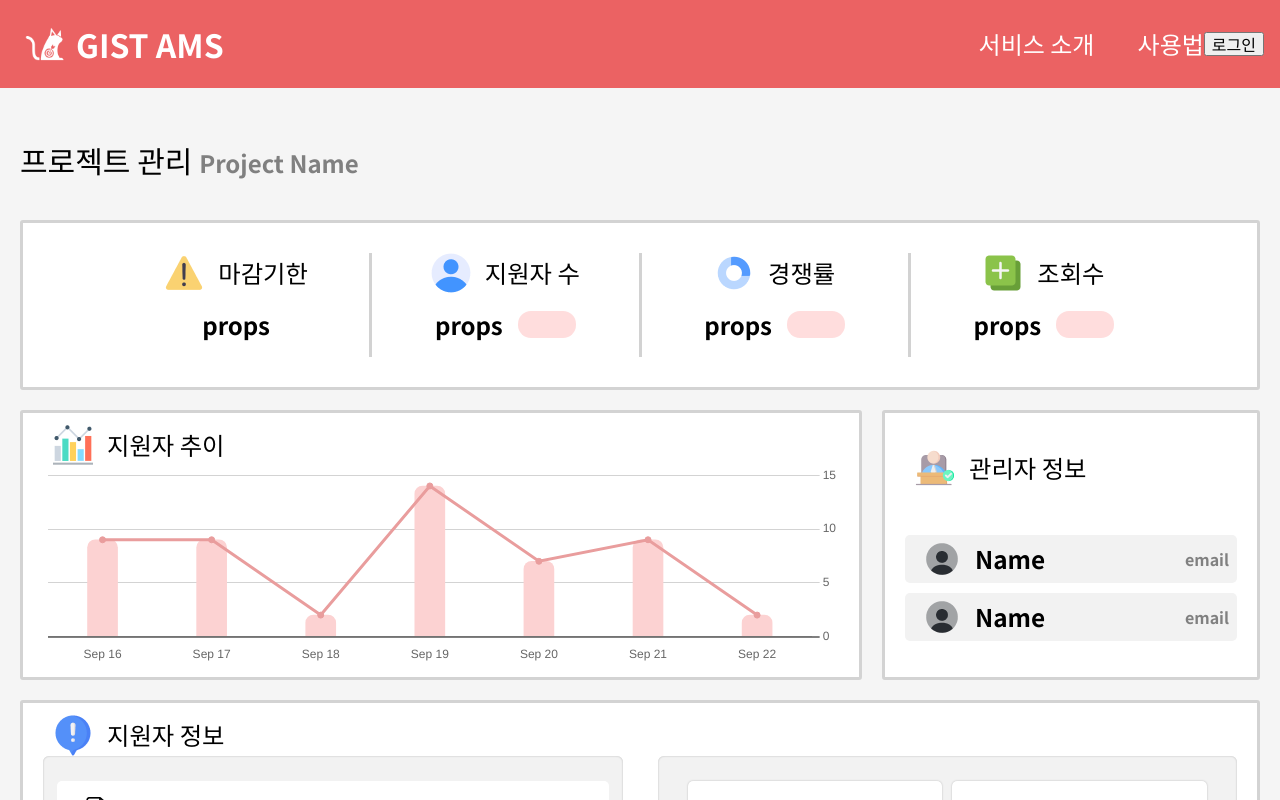
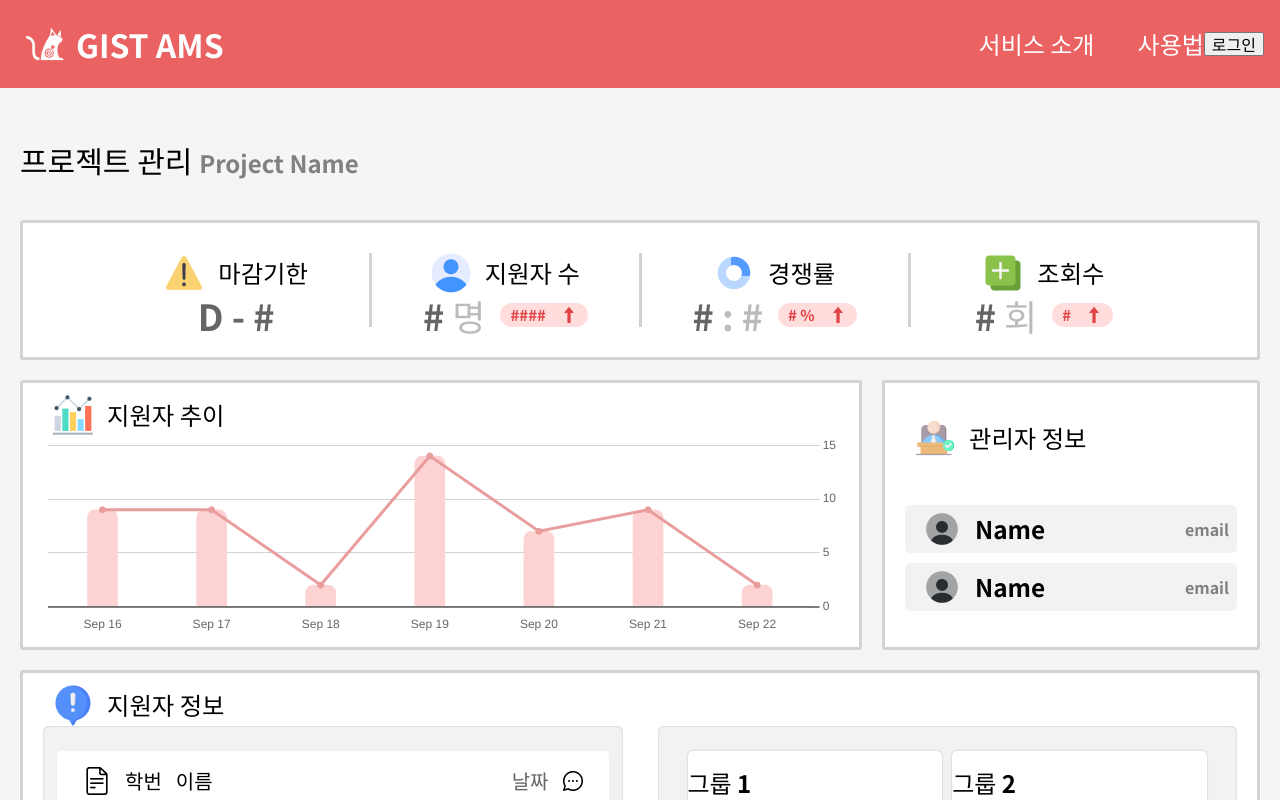
Before and after one commit to gsainfoteam/ziggle-ams-fe, a React (Vite) app: page /1 in a window 1280 px wide. Shown: the top 800 px of the page. Built offline with nearby package versions, Linux system fonts and the light colour scheme.

Commit message:
💄 change box

```diff
--- a/src/pages/Dashboard/components/ManagementBar.tsx
+++ b/src/pages/Dashboard/components/ManagementBar.tsx
@@ -1,5 +1,6 @@
 import styled from "styled-components";
 
+import arrow from "../assets/arrow.png";
 import caution from "../assets/caution.png";
 import doughnut from "../assets/doughnut.png";
 import plus from "../assets/plus.png";
@@ -28,6 +29,7 @@ const Management = styled.section`
   flex-direction: column;
   align-items: center;
   padding: 0px 10px;
+  gap: 10px;
 `;
 
 const Status = styled.div`
@@ -35,6 +37,16 @@ const Status = styled.div`
   justify-content: space-between;
   align-items: center;
   gap: 15px;
+  color: #656565;
+  h2 {
+    margin: 0;
+    font-size: 2.25rem;
+  }
+  span {
+    display: inline;
+    color: #bbb;
+    margin: 0;
+  }
   @media screen and (max-width: 850px) {
     flex-direction: column;
   }
@@ -46,12 +58,21 @@ const Border = styled.div`
 `;
 
 const Change = styled.section`
-  width: 50px;
-  height: 27;
+  border-radius: 13px;
+  color: #e04141;
   background-color: #ffdddd;
-  border-radius: 13px;
-  width: 58px;
-  height: 27px;
+  img {
+    width: 18px;
+    height: 18px;
+  }
+
+  ${Logo} {
+    font-size: 0.8rem;
+
+    h3 {
+      margin: 0;
+    }
+  }
 `;
 
 const ManagementBar = () => {
@@ -64,7 +85,7 @@ const ManagementBar = () => {
             <h3>마감기한</h3>
           </Logo>
           <Status>
-            <h2>props</h2>
+            <h2>D - #</h2>
           </Status>
         </Management>
         <Border />
@@ -74,8 +95,15 @@ const ManagementBar = () => {
             <h3>지원자 수</h3>
           </Logo>
           <Status>
-            <h2>props</h2>
-            <Change />
+            <h2>
+              #<span> 명</span>
+            </h2>
+            <Change>
+              <Logo>
+                <h3>####</h3>
+                <img src={arrow} alt="arrow icon" />
+              </Logo>
+            </Change>
           </Status>
         </Management>
         <Border />
@@ -85,8 +113,15 @@ const ManagementBar = () => {
             <h3>경쟁률</h3>
           </Logo>
           <Status>
-            <h2>props</h2>
-            <Change />
+            <h2>
+              #<span> : #</span>
+            </h2>
+            <Change>
+              <Logo>
+                <h3># %</h3>
+                <img src={arrow} alt="arrow icon" />
+              </Logo>
+            </Change>
           </Status>
         </Management>
         <Border />
@@ -96,8 +131,15 @@ const ManagementBar = () => {
             <h3>조회수</h3>
           </Logo>
           <Status>
-            <h2>props</h2>
-            <Change />
+            <h2>
+              #<span> 회</span>
+            </h2>
+            <Change>
+              <Logo>
+                <h3>#</h3>
+                <img src={arrow} alt="arrow icon" />
+              </Logo>
+            </Change>
           </Status>
         </Management>
       </Flex>
```
Also changed, not shown: src/pages/Dashboard/assets/arrow.png (added).
